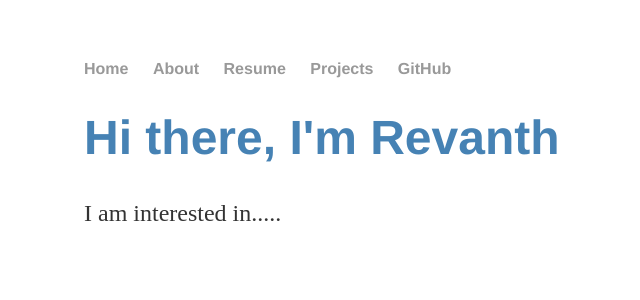
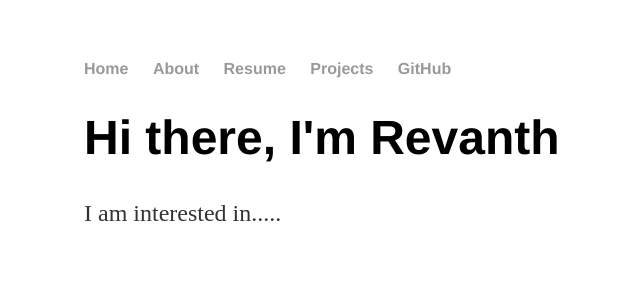
Before and after one commit to rnagurla/rnagurla.github.io, a Jekyll site: the page built from index.html, in a window 1280 px wide. Shown: the top 300 px of the page, without its empty margins (108-748 px from the left). Built offline with Jekyll 4.4.1, drawn with Linux system fonts in a browser that asks for light colours.

Commit message:
Update main.css

```diff
--- a/css/main.css
+++ b/css/main.css
@@ -1,7 +1,6 @@
 body {
     margin: 60px auto;
     width: 70%;
-    color: SteelBlue;
 }
 nav ul, footer ul {
     font-family:'Helvetica', 'Arial', 'Sans-Serif';
```
